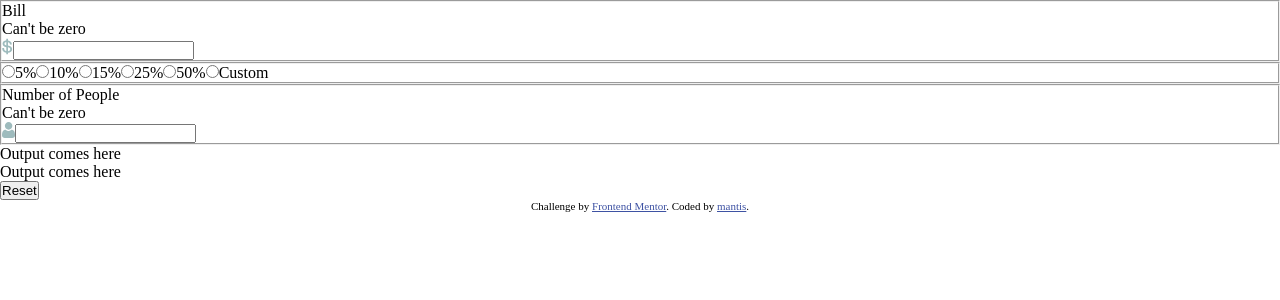
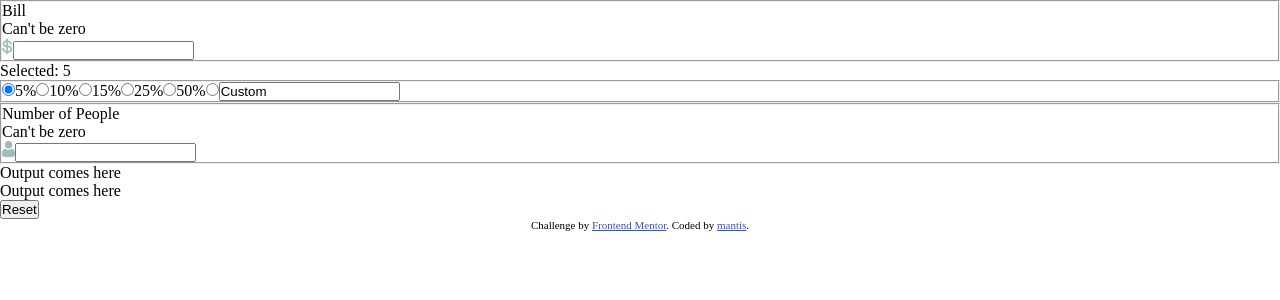
Before and after one commit to morauszkia/fm-tip-calculator, a Vue app: page / in a window 1280 px wide. Shown: the top 300 px of the page. Built offline with nearby package versions, Linux system fonts and the light colour scheme.

Commit message:
Text input for custom option

```diff
--- a/src/components/TipSelector.vue
+++ b/src/components/TipSelector.vue
@@ -1,15 +1,41 @@
 <script setup>
-const tipOptions = [5, 10, 15, 25, 50];
+import { ref } from "vue";
+const tipOptions = ["5", "10", "15", "25", "50"];
+const selectedOption = ref("5");
+const customTip = ref("Custom");
 </script>
 
 <template>
+  <p>Selected: {{ selectedOption }}</p>
   <fieldset>
     <template v-for="value in tipOptions" :key="value">
-      <input type="radio" name="tip" :value="value" :id="value" />
+      <input
+        type="radio"
+        name="tip"
+        :value="value"
+        :id="value"
+        v-model="selectedOption"
+      />
       <label :for="value">{{ value + "%" }}</label>
     </template>
-    <input type="radio" name="tip" :value="custom" id="custom" />
-    <label for="custom">Custom</label>
+    <input
+      type="radio"
+      name="tip"
+      value="custom"
+      id="custom"
+      v-model="selectedOption"
+    />
+    <label for="custom">
+      <input
+        type="text"
+        @click="
+          () => {
+            selectedOption = 'custom';
+          }
+        "
+        :value="customTip"
+      />
+    </label>
   </fieldset>
 </template>
 
```
